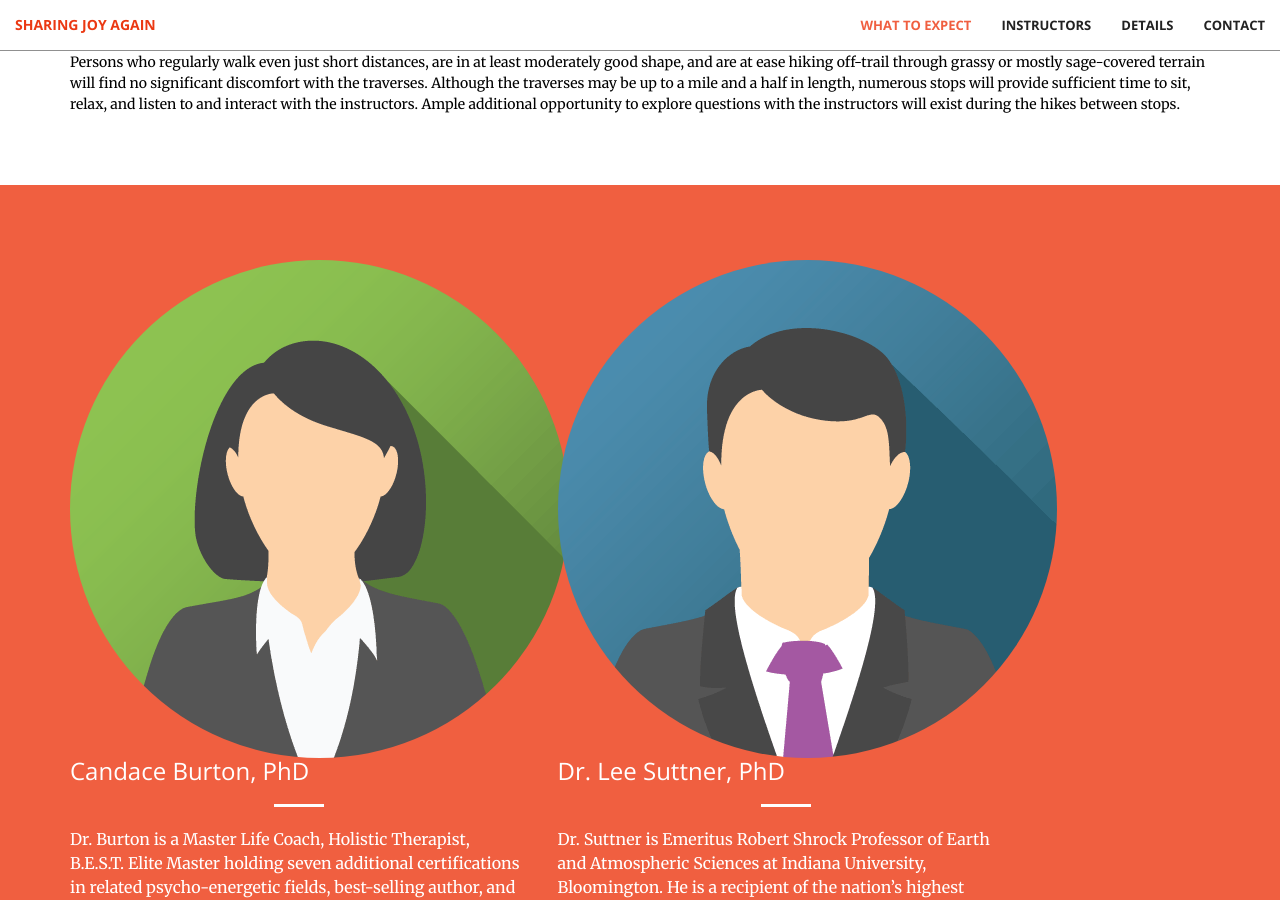
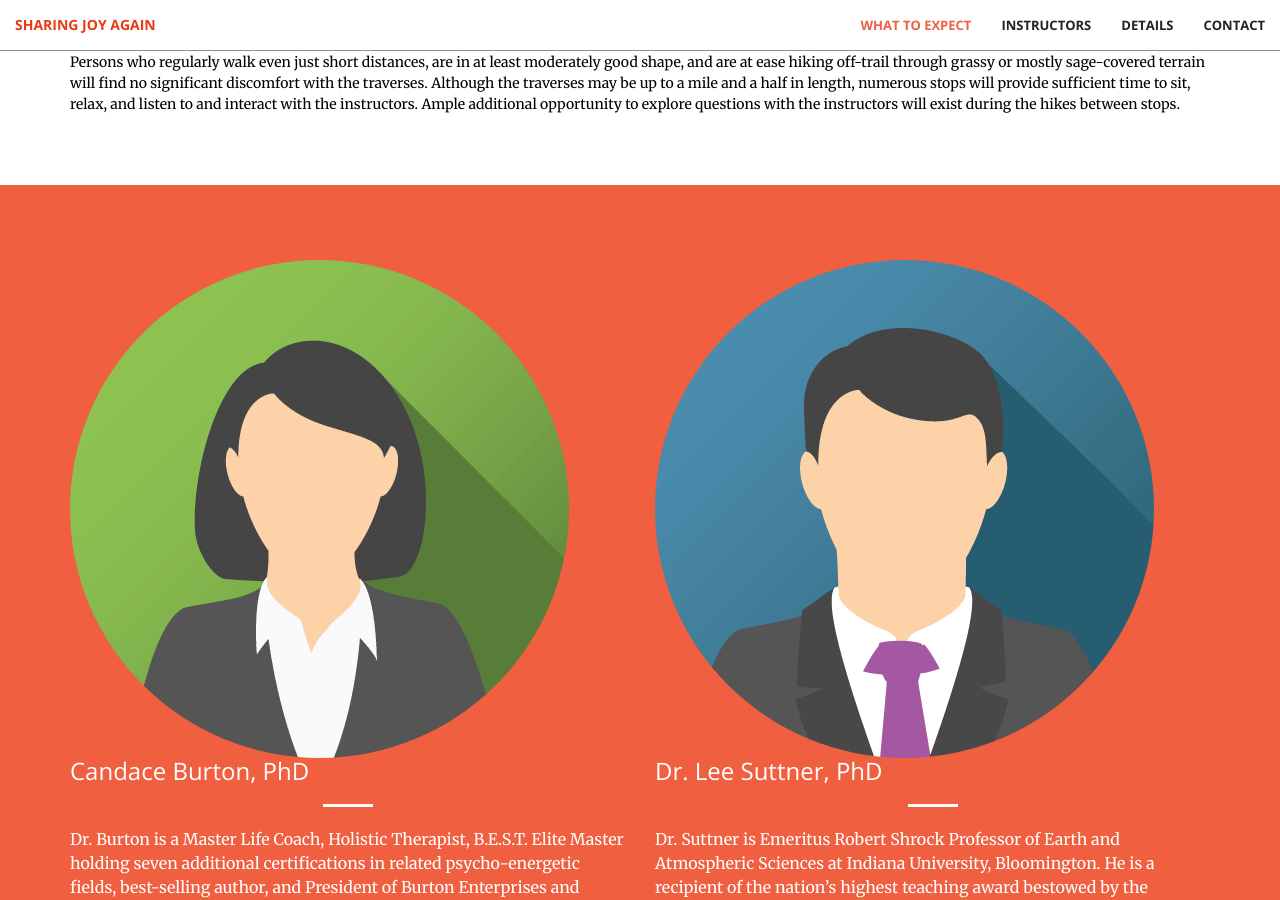
Before and after one commit to mattjohnsonco/joy, a Jekyll site: the page built from index.html, in a window 1280 px wide and 900 px high, scrolled down 1893 px. Built offline with Jekyll 4.4.1, drawn with Linux system fonts in a browser that asks for light colours.

Commit message:
Update instructors.html

```diff
--- a/_includes/instructors.html
+++ b/_includes/instructors.html
@@ -1,7 +1,7 @@
 <section class="bg-primary" id="instructors">
     <div class="container">
         <div class="row">
-            <div class="col-lg-5">
+            <div class="col-lg-6">
                 <img class="instructors" src="img/img_avatar2.png" alt="Avatar">
                 <h3 class="section-heading">Candace Burton, PhD</h3>
                 <hr class="light">
@@ -9,7 +9,7 @@
                   <br><br>Her degrees in Hypnotherapy and Spiritual Psychology, coupled with her unique and passionate teaching style, enable her to empower the mind to release subconscious beliefs that prevent one from attaining desired life goals: happiness, peace, passion, and manifesting dreams and aspirations.
                 </p>
             </div>
-            <div class="col-lg-5">
+            <div class="col-lg-6">
               <img class="instructors" src="img/img_avatar.png" alt="Avatar">
                 <h3 class="section-heading">Dr. Lee Suttner, PhD</h3>
                 <hr class="light">
```
